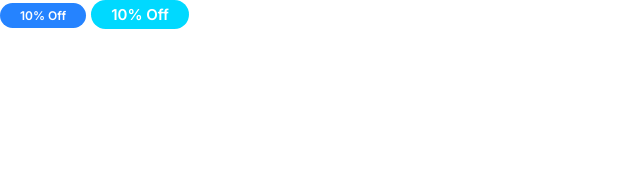
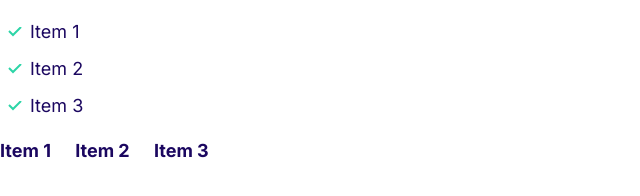
Before and after one commit to keitarusm/Course-Work, a plain HTML site: page HTML-Part3/Moshify/index.html in a window 1280 px wide. Shown: the whole page, without its empty margins (0-640 px from the left). Drawn offline with Linux system fonts and the light colour scheme.

Commit message:
Added a list element.

```diff
--- a/HTML-Part3/Moshify/css/styles.css
+++ b/HTML-Part3/Moshify/css/styles.css
@@ -114,3 +114,35 @@ a {
     font-size: 1.2rem;
   }
 }
+
+/* Lists */
+.list {
+  list-style: none;
+  padding-left: 0;
+  color: var(--color-headings);
+}
+
+.list--inline .list__item {
+  display: inline-block;
+  margin-right: 2rem;
+}
+
+.list--bold {
+  font-weight: bold;
+}
+
+.list--tick {
+  list-style-image: url(../images/tick.svg);
+  padding-left: 3rem;
+}
+
+.list--tick .list__item {
+  padding-left: 0.5rem;
+  margin-bottom: 1rem;
+}
+
+@media screen and (min-width: 1024px) {
+  .list--tick .list__item {
+    padding-left: 0rem;
+  }
+}
--- a/HTML-Part3/Moshify/index.html
+++ b/HTML-Part3/Moshify/index.html
@@ -15,7 +15,15 @@
     <title>Moshify</title>
   </head>
   <body>
-    <span class="badge badge--primary badge--small">10% Off</span>
-    <span class="badge badge--secondary">10% Off</span>
+    <ul class="list list--tick">
+      <li class="list__item">Item 1</li>
+      <li class="list__item">Item 2</li>
+      <li class="list__item">Item 3</li>
+    </ul>
+    <ul class="list list--inline list--bold">
+      <li class="list__item">Item 1</li>
+      <li class="list__item">Item 2</li>
+      <li class="list__item">Item 3</li>
+    </ul>
   </body>
 </html>
```
Also changed, not shown: HTML-Part3/Moshify/components/lists.html (added, +10 -0 lines), HTML-Part3/Moshify/images/tick.svg (added).
